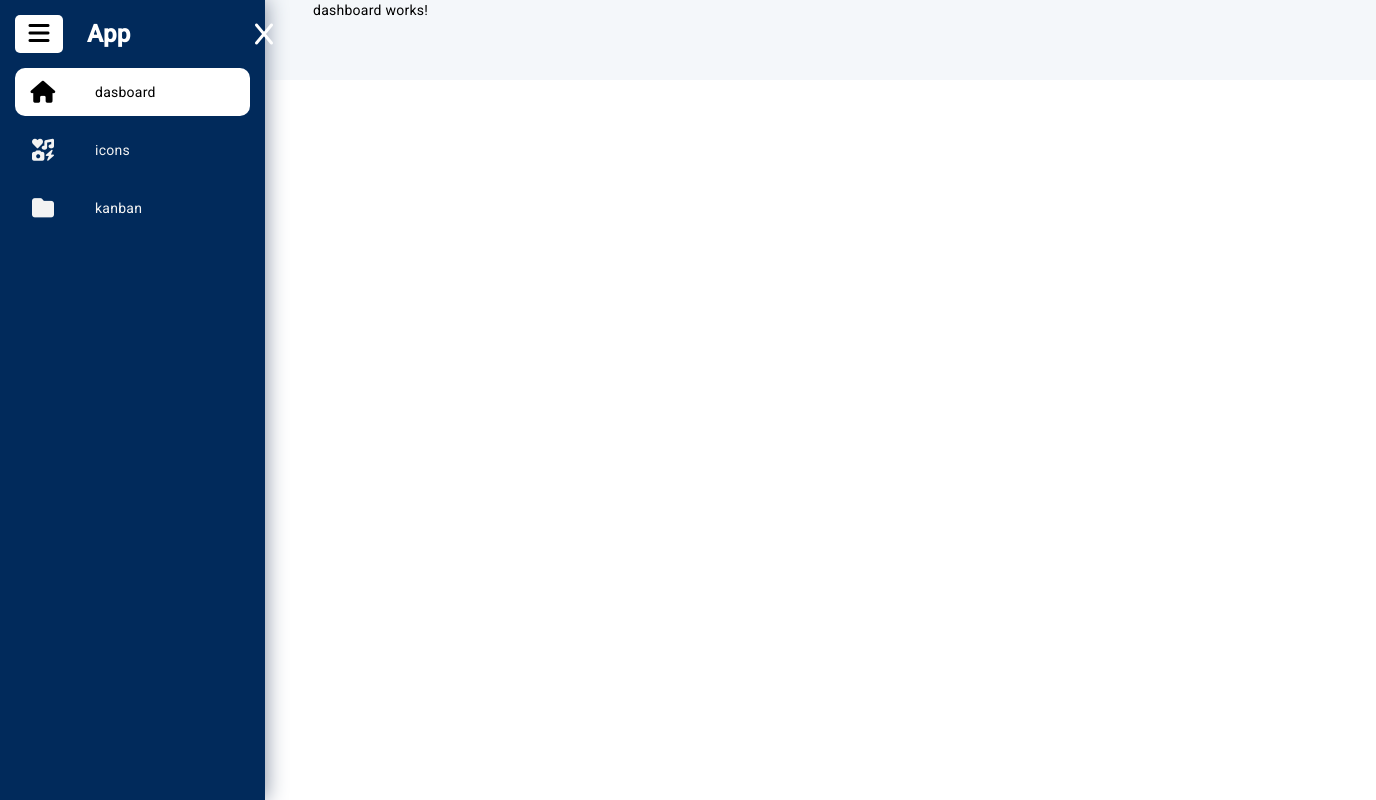
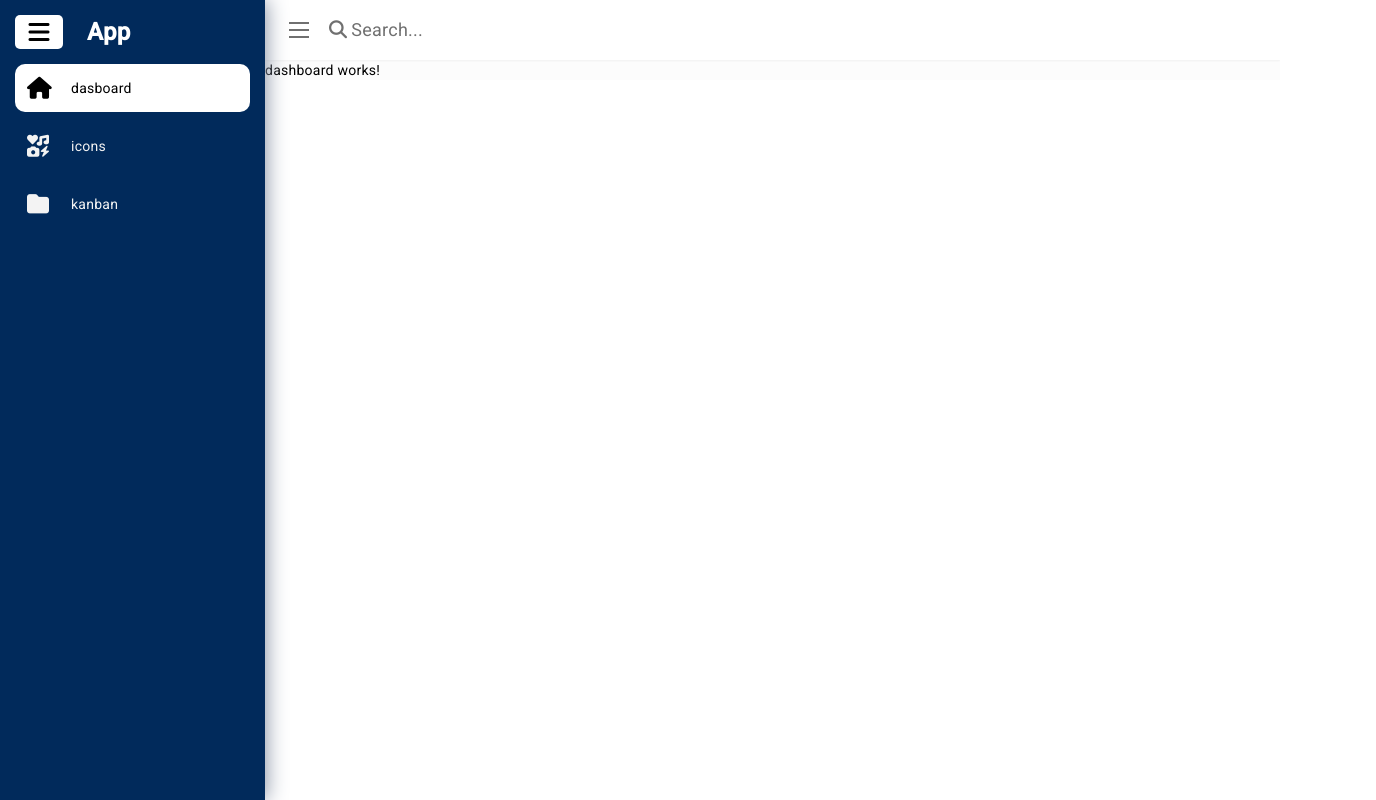
Before and after one commit to AhmedHossam555/Kanban, an Angular app: page /dashboard in a window 1280 px wide. Shown: the whole page, 1376 px wide, since content can reach past the window. Built offline with nearby package versions, Linux system fonts and the light colour scheme.

Commit message:
toggle button in header

```diff
--- a/package.json
+++ b/package.json
@@ -36,12 +36,15 @@
     "@types/express": "^4.17.17",
     "@types/jasmine": "~5.1.0",
     "@types/node": "^18.18.0",
+    "autoprefixer": "^10.4.20",
     "jasmine-core": "~5.1.0",
     "karma": "~6.4.0",
     "karma-chrome-launcher": "~3.2.0",
     "karma-coverage": "~2.2.0",
     "karma-jasmine": "~5.1.0",
     "karma-jasmine-html-reporter": "~2.1.0",
+    "postcss": "^8.4.49",
+    "tailwindcss": "^3.4.16",
     "typescript": "~5.4.2"
   }
 }
--- a/src/app/app.component.ts
+++ b/src/app/app.component.ts
@@ -3,6 +3,7 @@ import { RouterOutlet } from '@angular/router';
 import { LeftSideBarComponent } from "./components/base/left-side-bar/left-side-bar.component";
 import { MainComponent } from "./components/base/main/main.component";
 import { isPlatformBrowser } from '@angular/common';
+import { CollapseService } from './shared/services/collapse.service';
 
 @Component({
   selector: 'app-root',
@@ -12,11 +13,17 @@ import { isPlatformBrowser } from '@angular/common';
   styleUrl: './app.component.scss'
 })
 export class AppComponent {
+  private _CollapseService = inject(CollapseService)
   private _plat = inject(PLATFORM_ID);
   isLeftSideCollapse: WritableSignal<boolean> = signal(false);
   screenWidth: WritableSignal<number> = signal(isPlatformBrowser(this._plat)? window.innerWidth: 0);
   ngOnInit() {
   this.isLeftSideCollapse.set(this.screenWidth() < 992);
+  this._CollapseService.isCollapse.subscribe({
+    next: (res)=>{
+      this.isLeftSideCollapse.set(res);
+    }
+  })
   }
   @HostListener('window:resize') onResize(){
     this.screenWidth.set(window.innerWidth);
--- a/src/app/components/base/header/header.component.html
+++ b/src/app/components/base/header/header.component.html
@@ -1,3 +1,16 @@
-<header class="px-6 py-4">
+<header class="px-6 py-4 bg-white shadow-sm text-second text-lg ">
+    <div class="flex items-center gap-5">
+        <div class="toggle cursor-pointer overflow-hidden" [ngClass]="classToggle()"  (click)="onToggle($event)" >
+            <div class="bg-second animate-1"></div>
+            <div class="bg-second animate-1"></div>
+            <div class="bg-second animate-1"></div>
+        </div>
+        <button>
+            <i class="fa-solid fa-magnifying-glass"></i>
+            <span class="hidden md:inline-block ms-1 ">Search...</span>
+        </button>
+    </div>
+
+
 
 </header>
--- a/src/app/components/base/header/header.component.scss
+++ b/src/app/components/base/header/header.component.scss
@@ -0,0 +1,22 @@
+.toggle {
+    width: 20px;
+    height: 16px;
+}
+.toggle > div {
+    height: 2px;
+}
+.toggle > div:nth-child(2){
+    margin-top: 5px;
+    margin-bottom: 5px;
+}
+.toggle.active  {
+    div:nth-child(2) {
+        opacity: 0;
+    }
+    div:nth-child(1) {
+        transform: rotate(-45deg);
+    }
+    div:nth-child(3) {
+        transform: rotate(45deg);
+    }
+}
--- a/src/app/components/base/header/header.component.ts
+++ b/src/app/components/base/header/header.component.ts
@@ -1,12 +1,31 @@
-import { Component } from '@angular/core';
+import { CommonModule, isPlatformBrowser } from '@angular/common';
+import { CollapseService } from './../../../shared/services/collapse.service';
+import { Component, inject, PLATFORM_ID, signal, WritableSignal } from '@angular/core';
+import {MatIconModule} from '@angular/material/icon';
 
 @Component({
   selector: 'app-header',
   standalone: true,
-  imports: [],
+  imports: [MatIconModule,CommonModule],
   templateUrl: './header.component.html',
   styleUrl: './header.component.scss'
 })
 export class HeaderComponent {
+  private _Plat = inject(PLATFORM_ID);
+  private _CollapseService = inject(CollapseService);
+  classToggle:WritableSignal<string | null> = signal(isPlatformBrowser(this._Plat)? window.localStorage.getItem('activeToggle'):'')
+   onToggle(event:Event){
+    const toggleButton = event.currentTarget as HTMLElement;
+    if(toggleButton.classList.contains('active')){
+      this._CollapseService.onToggle(false);
+      toggleButton.classList.remove('active');
+      window.localStorage.removeItem('activeToggle');
+    }else{
+      this._CollapseService.onToggle(true);
+      toggleButton.classList.add('active');
+      window.localStorage.setItem('activeToggle','active')
+    }
+   }
+
 
 }
--- a/src/app/components/base/left-side-bar/left-side-bar.component.html
+++ b/src/app/components/base/left-side-bar/left-side-bar.component.html
@@ -8,11 +8,7 @@
                 App
              </div>
          }
-         @if(!isSideCollapse()){
-            <button class="btn-close" (click)="closeCollapse()">
-                <i class="fa-solid fa-x fa-times "></i>
-             </button>
-         }
+
     </div>
     <div class="sidenav-nav">
         @for (item of items; track $index) {
--- a/src/app/components/base/left-side-bar/left-side-bar.component.ts
+++ b/src/app/components/base/left-side-bar/left-side-bar.component.ts
@@ -32,7 +32,5 @@ export class LeftSideBarComponent {
   toggleCollapse(){
     this.changeCollapse.emit(!this.isSideCollapse());
   }
-  closeCollapse(){
-    this.changeCollapse.emit(true);
-  }
+
 }
--- a/src/app/components/base/main/main.component.scss
+++ b/src/app/components/base/main/main.component.scss
@@ -5,9 +5,8 @@
     position: relative;
     top: 0;
     transition: all 0.5s ease;
-    background: #f4f7fa;
-    padding: 3rem;
-    padding-top: 0;
+    background: #fcfcfc;
+    padding: 0;
   }
 
   .body-trimmed {
--- /dev/null
+++ b/src/app/shared/services/collapse.service.ts
@@ -0,0 +1,17 @@
+import { isPlatformBrowser } from '@angular/common';
+import { inject, Injectable, PLATFORM_ID } from '@angular/core';
+import { BehaviorSubject } from 'rxjs';
+
+@Injectable({
+  providedIn: 'root'
+})
+export class CollapseService {
+  private _Plat = inject(PLATFORM_ID)
+  isCollapse = new BehaviorSubject<boolean>(isPlatformBrowser(this._Plat)? JSON.parse(window.localStorage.getItem('collapse')|| 'false'): false);
+  constructor() {
+  }
+  onToggle(value:boolean){
+    window.localStorage.setItem('collapse', JSON.stringify(value))
+    this.isCollapse.next(value)
+  }
+}
--- a/src/styles.scss
+++ b/src/styles.scss
@@ -1,14 +1,31 @@
 /* You can add global styles to this file, and also import other style files */
-
+@tailwind base;
+@tailwind components;
+@tailwind utilities;
 html, body { height: 100%; }
 body { margin: 0; font-family: Roboto, "Helvetica Neue", sans-serif; }
-body {
-    overflow: hidden !important;
+
+$main-color: #3b82f6;
+$second-color: #707070;
+$three-color: #E4e9f7;
+.body-color {
+    background-color: #E4e9f7;
 }
-$main-color: #3b82f6;
 .bg-main {
     background-color:$main-color;
+}
+.bg-three {
+    background-color: $three-color;
 }
 .text-main {
     color: $main-color;
 }
+.text-second {
+    color: $second-color;
+}
+.bg-second {
+    background-color: $second-color;
+}
+.animate-1 {
+    transition: all 0.2s ease;
+}
--- /dev/null
+++ b/tailwind.config.js
@@ -0,0 +1,10 @@
+/** @type {import('tailwindcss').Config} */
+module.exports = {
+  content: [
+    "./src/**/*.{html,ts}",
+  ],
+  theme: {
+    extend: {},
+  },
+  plugins: [],
+}
```
Also changed, not shown: 2 other files (tests, documents, lock files or other folders).
